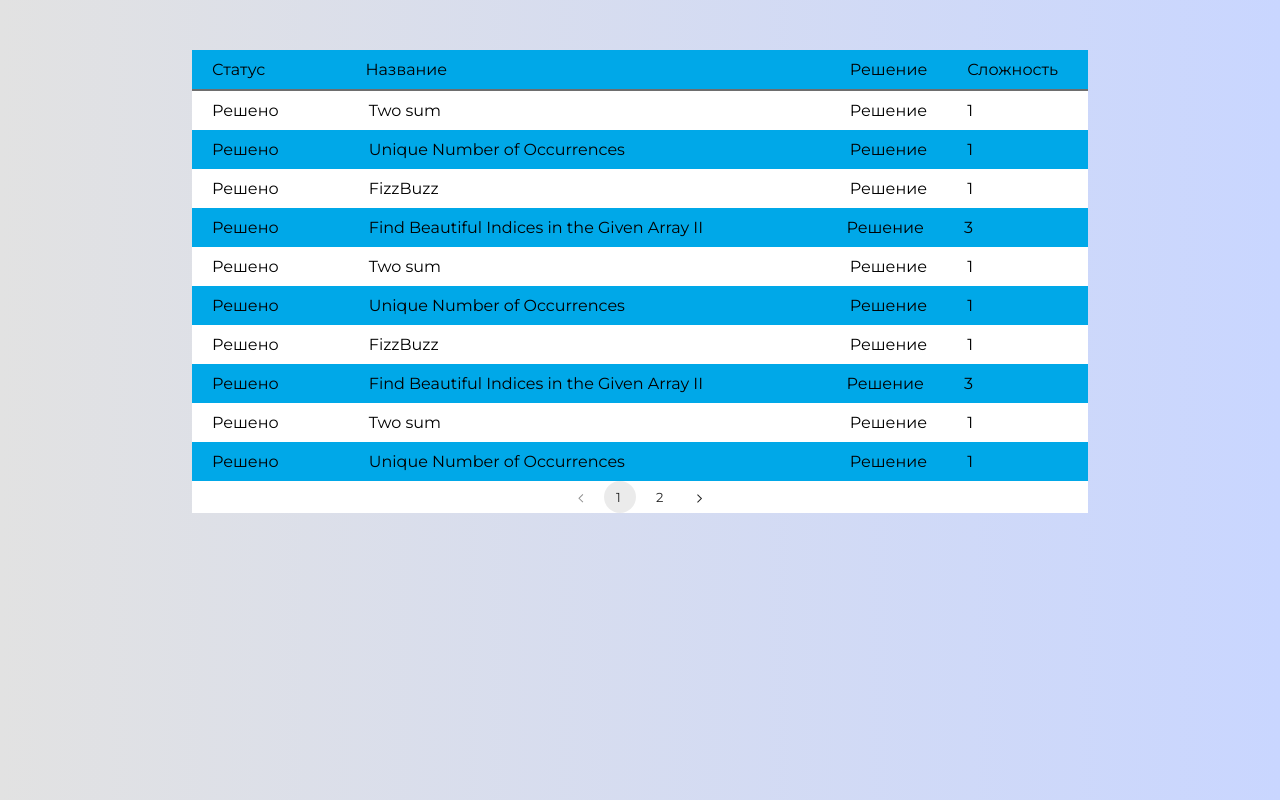
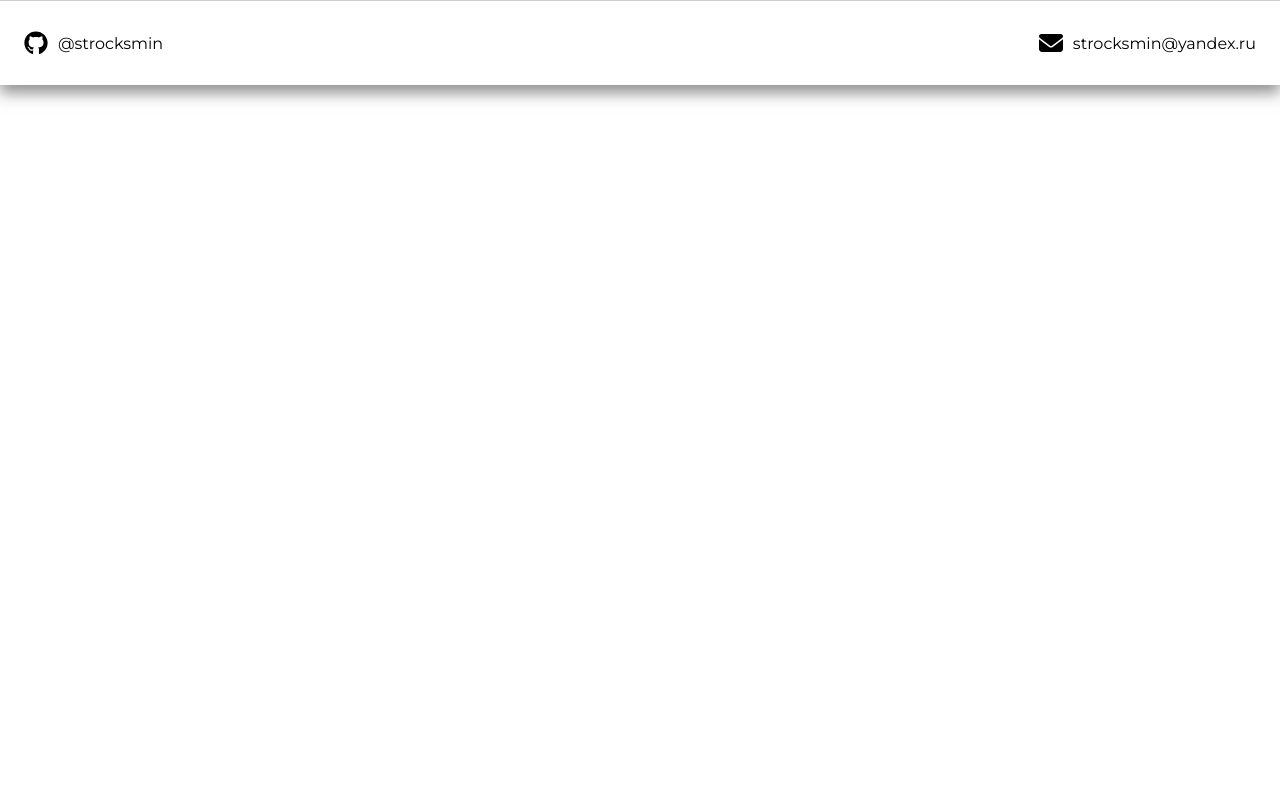
Before and after one commit to Strocksmin/crazecode, a Next.js app: page /test in a window 1280 px wide. Built offline with nearby package versions, Linux system fonts and the light colour scheme.

Commit message:
Added footer

```diff
--- /dev/null
+++ b/app/components/Footer/Footer.tsx
@@ -0,0 +1,33 @@
+import { faGithub } from '@fortawesome/free-brands-svg-icons/faGithub';
+import { faEnvelope } from '@fortawesome/free-solid-svg-icons';
+import { FontAwesomeIcon } from '@fortawesome/react-fontawesome';
+import React from 'react';
+
+type FooterProps = {
+
+};
+
+const Footer:React.FC<FooterProps> = () => {
+
+    return (
+        <footer className='footer'>
+            <div className='footer-content'>
+                <div className='social'>
+                    <div className='social-list'>
+                        <a aria-label='Перейти в GitHub' href="https://github.com/Strocksmin" target='_blank'>
+                            <FontAwesomeIcon icon={faGithub} />
+                            <span>@strocksmin</span>
+                        </a>
+                    </div>
+                </div>
+                <div className='social-list'>
+                    <a aria-label='Перейти в GitHub' href="https://github.com/Strocksmin" target='_blank'>
+                        <FontAwesomeIcon icon={faEnvelope} />
+                        <span>strocksmin@yandex.ru</span>
+                    </a>
+                </div>
+            </div>
+        </footer>
+    )
+}
+export default Footer;
--- a/app/components/Pagination/pagination.css
+++ b/app/components/Pagination/pagination.css
@@ -2,6 +2,7 @@
     display: flex;
     justify-content: center;
     list-style-type: none;
+    padding: 20px;
   }
   .pagination-container .pagination-item {
     padding: 0 12px;
--- a/app/globals.css
+++ b/app/globals.css
@@ -50,12 +50,10 @@ h1 {
 }
 
 body {
-    background-color: #c9d6ff;
-    background: linear-gradient(to right, #e2e2e2, #c9d6ff);
     display: flex;
-    align-items: center;
     flex-direction: column;
     height: 100vh;
+    flex: 1 0 auto;
 }
 
 .container{
@@ -284,12 +282,12 @@ body {
 }
 
 .header {
+    flex: 0 0 auto;
     top:0;
     left: 0;
     right: 0;
     background: #fff;
-    border-bottom: 1px rgba(168, 186, 217, 0.4) solid;
-    box-shadow: 1px 0 2px rgba(0,0,0,.231);
+    box-shadow: 1px 0 2px rgba(0,0,0,.5);
 }
 
 .content {
@@ -408,3 +406,56 @@ body {
 .problem-start-table-title {
     padding: 0 90px;
 }
+
+.footer {
+    flex: 0 0 auto;
+    background: #fff;
+    width: 100%;
+    border-top: 1px rgba(0, 0, 0, 0.2) solid;
+    box-shadow: 0 8px 14px rgba(33, 33, 33, .5);
+}
+
+.footer-content {
+    display: flex;
+    justify-content: space-between;
+    max-width: 1380px;
+    margin: 0 auto;
+    padding: 30px 24px;
+    align-items: center;
+}
+
+.social {
+    display: flex;
+    color: #333;
+    align-items: center;
+    column-gap: 20px;
+}
+
+.social-list {
+    display: flex;
+    column-gap: 16px;
+}
+
+.social-list a {
+    display: flex;
+    align-items: center;
+    color: black;
+    text-decoration: none;
+}
+
+.social-list a svg {
+    width: 24px;
+    height: 24px;
+}
+
+.social-list a span {
+margin-left: 10px;
+}
+
+html {
+    height: 100%;
+}
+
+main {
+    flex: 1 0 auto;
+}
--- a/app/problems/page.tsx
+++ b/app/problems/page.tsx
@@ -1,6 +1,7 @@
 import React from 'react';
 import Navbar from '../components/Navbar/Navbar';
 import ProblemsTable from '../components/Problems/ProblemsTable';
+import Footer from '../components/Footer/Footer';
 
 type ProblemsPageProps = {
 
@@ -9,11 +10,13 @@ type ProblemsPageProps = {
 const ProblemsPage:React.FC<ProblemsPageProps> = () => {
 
     return (
-        <div style={{display: 'flex', flexDirection: 'column', alignItems: 'stretch', width: '100%'}}>
+        <>
         <Navbar></Navbar>
+        <main>
         <ProblemsTable />
-        <div style={{}}>Footer</div>
-        </div>
+        </main>
+        <Footer />
+        </>
     )
 }
 export default ProblemsPage;
--- a/app/test/page.tsx
+++ b/app/test/page.tsx
@@ -1,7 +1,5 @@
 import React from 'react';
-import { useState } from 'react';
-import Problem from '../components/Problems/Problem';
-import ProblemsTable from '../components/Problems/ProblemsTable';
+import Footer from '../components/Footer/Footer';
 
 type TestPageProps = {
 
@@ -9,7 +7,7 @@ type TestPageProps = {
 
 const TestPage:React.FC<TestPageProps> = () => {
     return (
-        <ProblemsTable />
+        <Footer />
     )
 }
 export default TestPage;
```
